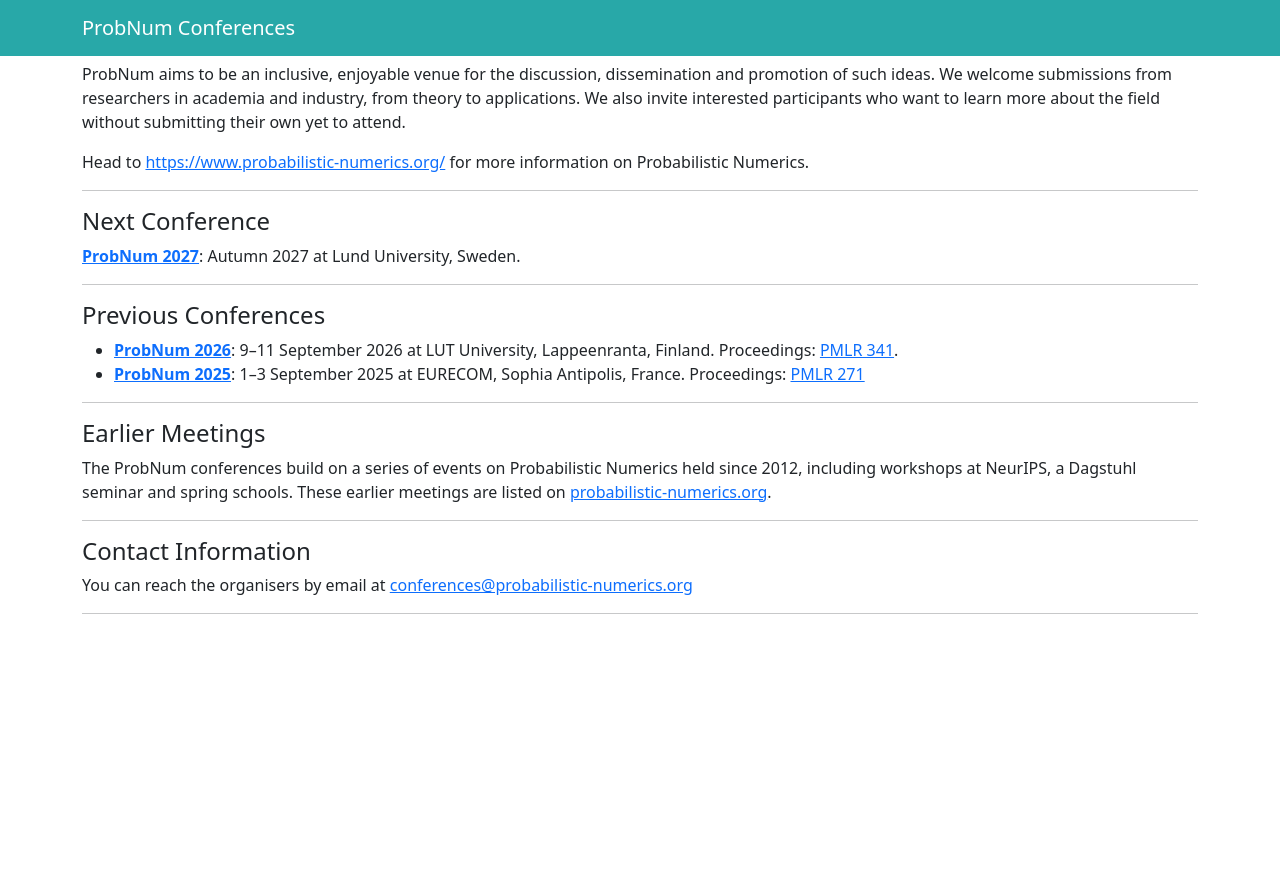
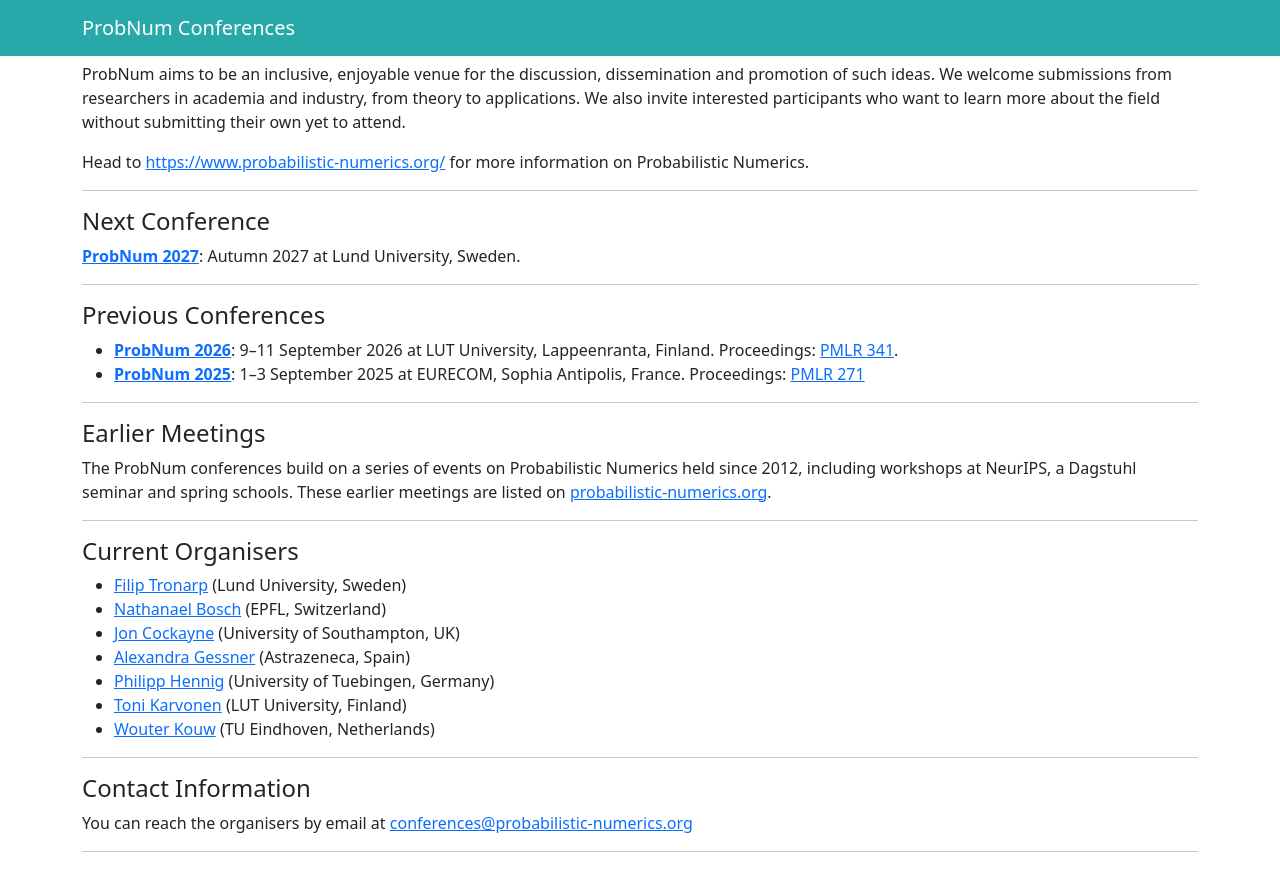
Before and after one commit to probabilistic-numerics/conferences, a Jekyll site: the page built from index.md, in a window 1280 px wide and 900 px high, scrolled down 598 px. Shown: the top 891 px of the window. Built offline with Jekyll 4.4.1, drawn with Linux system fonts in a browser that asks for light colours; before the commit the page ends 1260 px from its top, so only the background shows below that.

Commit message:
add current organisers

```diff
--- a/index.md
+++ b/index.md
@@ -33,6 +33,16 @@
 #### Earlier Meetings
 The ProbNum conferences build on a series of events on Probabilistic Numerics held since 2012, including workshops at NeurIPS, a Dagstuhl seminar and spring schools. These earlier meetings are listed on [probabilistic-numerics.org](https://www.probabilistic-numerics.org/meetings/).
 
+---
+#### Current Organisers
+
+- [Filip Tronarp](https://filtron.github.io) (Lund University, Sweden)
+- [Nathanael Bosch](https://nathanaelbosch.github.io/) (EPFL, Switzerland)
+- [Jon Cockayne](https://joncockayne.me/) (University of Southampton, UK)
+- [Alexandra Gessner](https://github.com/alpiges) (Astrazeneca, Spain)
+- [Philipp Hennig](https://uni-tuebingen.de/en/fakultaeten/mathematisch-naturwissenschaftliche-fakultaet/fachbereiche/informatik/lehrstuehle/methods-of-machine-learning/start/) (University of Tuebingen, Germany)
+- [Toni Karvonen](https://tskarvone.github.io) (LUT University, Finland)
+- [Wouter Kouw](https://wmkouw.github.io) (TU Eindhoven, Netherlands)
 
 ---
 #### Contact Information
```
